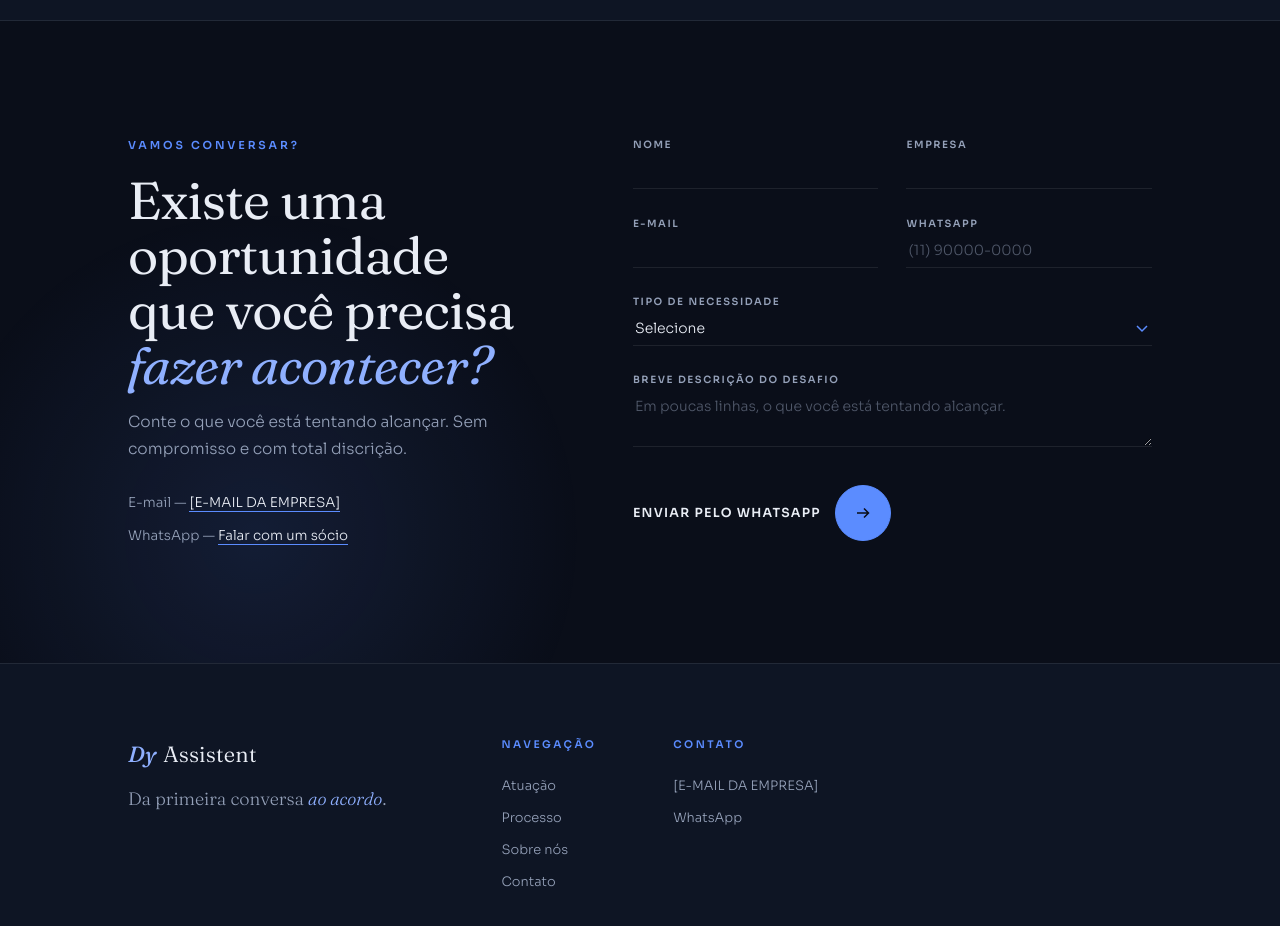
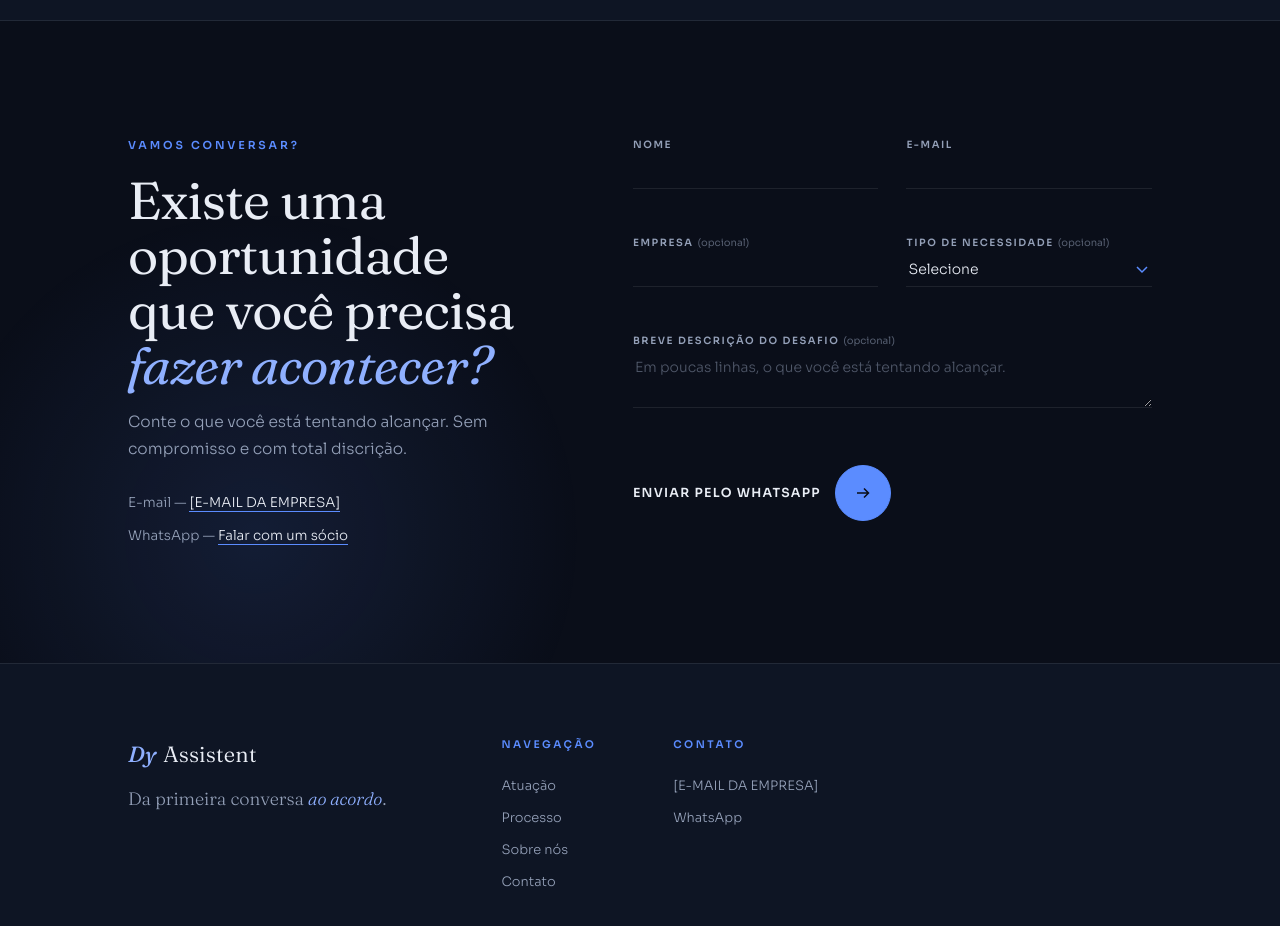
Before and after one commit to YasminPilla/Dy, a React (Vite) app in the folder client/: page / in a window 1280 px wide. Shown: the part 6500-7426 px from the top of the page. Built offline with nearby package versions, Linux system fonts and the light colour scheme.

Commit message:
Simplifica formulário de contato
Remove o campo de WhatsApp (redundante, já que o próprio WhatsApp
mostra o número de quem envia) e torna "Empresa" opcional — nem
todo mundo que entra em contato já tem uma empresa formada.

```diff
--- a/client/src/components/Contato.jsx
+++ b/client/src/components/Contato.jsx
@@ -3,17 +3,16 @@ import CircleButton from "./CircleButton.jsx";
 import { config, waLink, whatsappGeral } from "../config.js";
 import { useReveal } from "../hooks/useReveal.js";
 
-const INITIAL = { nome: "", empresa: "", email: "", whatsapp: "", tipo: "", descricao: "" };
+const INITIAL = { nome: "", empresa: "", email: "", tipo: "", descricao: "" };
 
 function montarMensagem(form) {
   const linhas = [
     "Olá! Vim pelo site e gostaria de conversar:",
     "",
     `Nome: ${form.nome}`,
-    `Empresa: ${form.empresa}`,
     `E-mail: ${form.email}`,
   ];
-  if (form.whatsapp.trim()) linhas.push(`WhatsApp: ${form.whatsapp.trim()}`);
+  if (form.empresa.trim()) linhas.push(`Empresa: ${form.empresa.trim()}`);
   if (form.tipo) linhas.push(`Tipo de necessidade: ${form.tipo}`);
   if (form.descricao.trim()) linhas.push("", `Desafio: ${form.descricao.trim()}`);
   return linhas.join("\n");
@@ -31,7 +30,6 @@ export default function Contato() {
     e.preventDefault();
     const errors = [];
     if (!form.nome.trim()) errors.push("nome");
-    if (!form.empresa.trim()) errors.push("empresa");
     if (!/^[^@\s]+@[^@\s]+\.[^@\s]+$/.test(form.email)) errors.push("email");
     setInvalid(errors);
     if (errors.length) return;
@@ -86,22 +84,6 @@ export default function Contato() {
             )}
           </div>
           <div className="f">
-            <label htmlFor="f-empresa">Empresa</label>
-            <input
-              id="f-empresa"
-              type="text"
-              autoComplete="organization"
-              value={form.empresa}
-              onChange={set("empresa")}
-              style={err("empresa")}
-              aria-invalid={isInvalid("empresa")}
-              aria-describedby={isInvalid("empresa") ? "f-empresa-erro" : undefined}
-            />
-            {isInvalid("empresa") && (
-              <span id="f-empresa-erro" className="f-erro" role="alert">Informe o nome da empresa.</span>
-            )}
-          </div>
-          <div className="f">
             <label htmlFor="f-email">E-mail</label>
             <input
               id="f-email"
@@ -118,13 +100,19 @@ export default function Contato() {
             )}
           </div>
           <div className="f">
-            <label htmlFor="f-whats">WhatsApp</label>
-            <input id="f-whats" type="tel" autoComplete="tel" placeholder="(11) 90000-0000" value={form.whatsapp} onChange={set("whatsapp")} />
+            <label htmlFor="f-empresa">Empresa <span className="opcional">(opcional)</span></label>
+            <input
+              id="f-empresa"
+              type="text"
+              autoComplete="organization"
+              value={form.empresa}
+              onChange={set("empresa")}
+            />
           </div>
-          <div className="f f--full">
-            <label htmlFor="f-tipo">Tipo de necessidade</label>
+          <div className="f">
+            <label htmlFor="f-tipo">Tipo de necessidade <span className="opcional">(opcional)</span></label>
             <select id="f-tipo" value={form.tipo} onChange={set("tipo")}>
-              <option value="" disabled>Selecione</option>
+              <option value="">Selecione</option>
               <option>Acesso a clientes</option>
               <option>Desenvolvimento de negócios</option>
               <option>Negociação</option>
@@ -135,7 +123,7 @@ export default function Contato() {
             </select>
           </div>
           <div className="f f--full">
-            <label htmlFor="f-desc">Breve descrição do desafio</label>
+            <label htmlFor="f-desc">Breve descrição do desafio <span className="opcional">(opcional)</span></label>
             <textarea id="f-desc" placeholder="Em poucas linhas, o que você está tentando alcançar." value={form.descricao} onChange={set("descricao")} />
           </div>
           <div className="f-actions">
--- a/client/src/styles/global.css
+++ b/client/src/styles/global.css
@@ -337,6 +337,7 @@ header.scrolled{background:rgba(10,14,25,.85);backdrop-filter:blur(14px);border-
 .f{margin-bottom:18px}
 .f--full{grid-column:1/-1}
 .f label{display:block;font-size:10px;font-weight:600;letter-spacing:.16em;text-transform:uppercase;color:var(--muted);margin-bottom:3px}
+.f label .opcional{font-weight:400;letter-spacing:0;text-transform:none;color:rgba(148,160,184,.55)}
 .f input,.f select,.f textarea{
   width:100%;background:transparent;border:none;border-bottom:1px solid var(--line);
   font-family:var(--sans);font-size:14px;color:var(--text);padding:6px 2px 8px;
```
Also changed, not shown: 1 other file (tests, documents, lock files or other folders).
